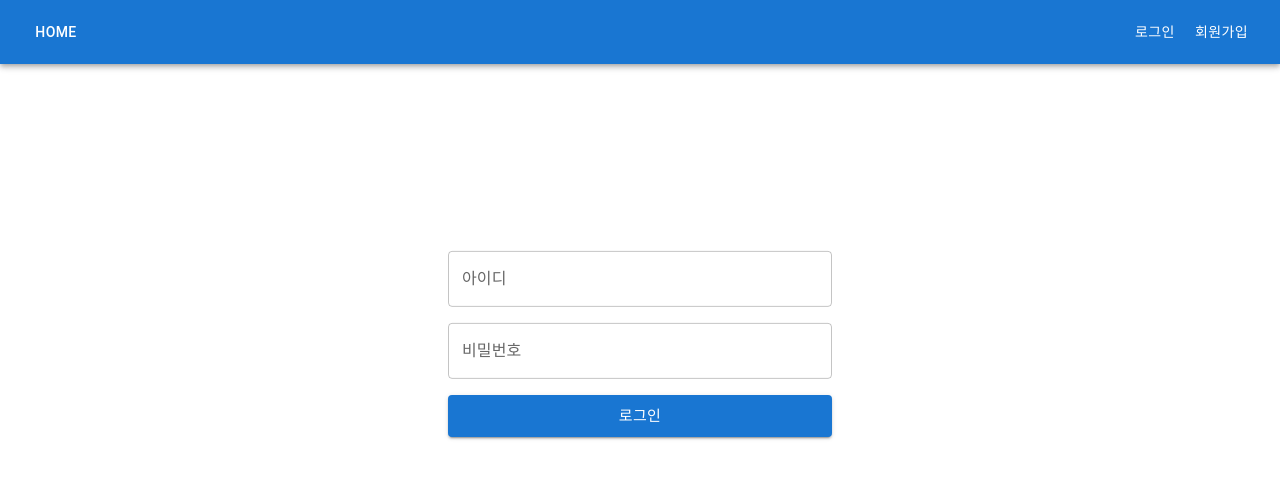
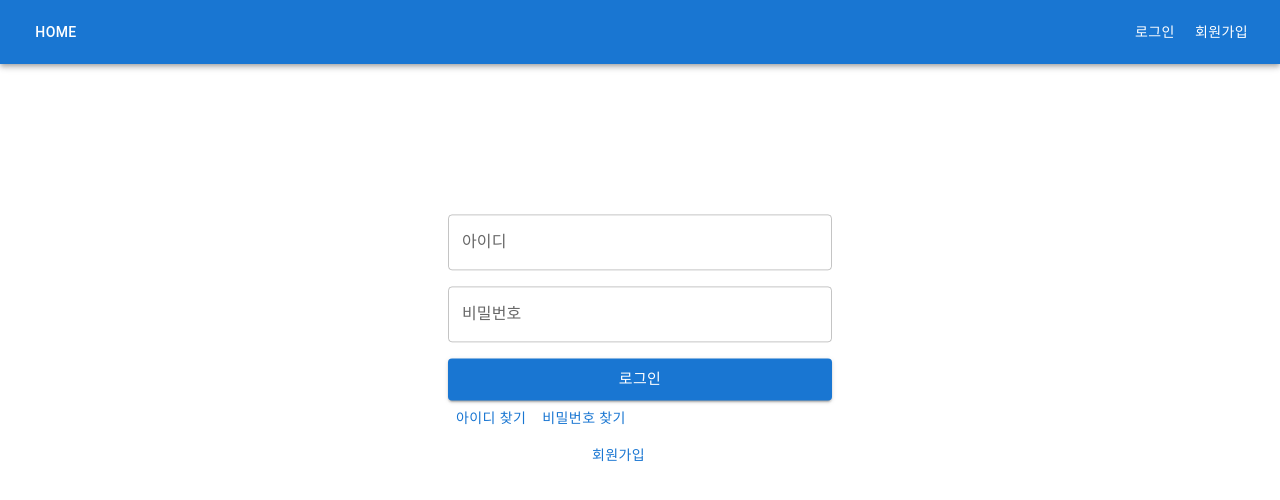
Before and after one commit to HanSeongJun/Our_Spring_Project, a React (Create React App) app in the folder src/main/frontend/: page /user/login in a window 1280 px wide. Shown: the top 500 px of the page. Built offline with nearby package versions, Linux system fonts and the light colour scheme.

Commit message:
아이디 찾기, 비밀번호 찾기, 회원가입 버튼 추가 REFACTOR Login.js

```diff
--- a/src/main/frontend/src/components/User/Login.js
+++ b/src/main/frontend/src/components/User/Login.js
@@ -1,9 +1,9 @@
-import { useState } from 'react';
-import { Container, TextField, Box } from '@mui/material';
+import {Container, TextField, Box, IconButton} from '@mui/material';
 import Button from '@mui/material/Button';
-import { useNavigate } from "react-router-dom";
+import {Link, useNavigate} from "react-router-dom";
 
 import './styles/Login.css';
+import * as React from "react";
 
 export default function Login() {
 
@@ -50,6 +50,23 @@ export default function Login() {
                             <Button type="submit" variant="contained" size="large" className="input">
                                 로그인
                             </Button>
+                            <div className="buttonWrapper">
+                                <Link to="/forgotUsername">
+                                    <Button variant="text">
+                                        아이디 찾기
+                                    </Button>
+                                </Link>
+                                <Link to="/forgotPassword">
+                                    <Button variant="text">
+                                        비밀번호 찾기
+                                    </Button>
+                                </Link>
+                                <Link to="/user/signUp">
+                                    <Button variant="text" sx={{ ml: 17 }}>
+                                        회원가입
+                                    </Button>
+                                </Link>
+                            </div>
                         </form>
                     </Box>
                 </Container>
```
Also changed, not shown: src/main/frontend/package.json (+4 -3 lines), 1 other file (tests, documents, lock files or other folders).
